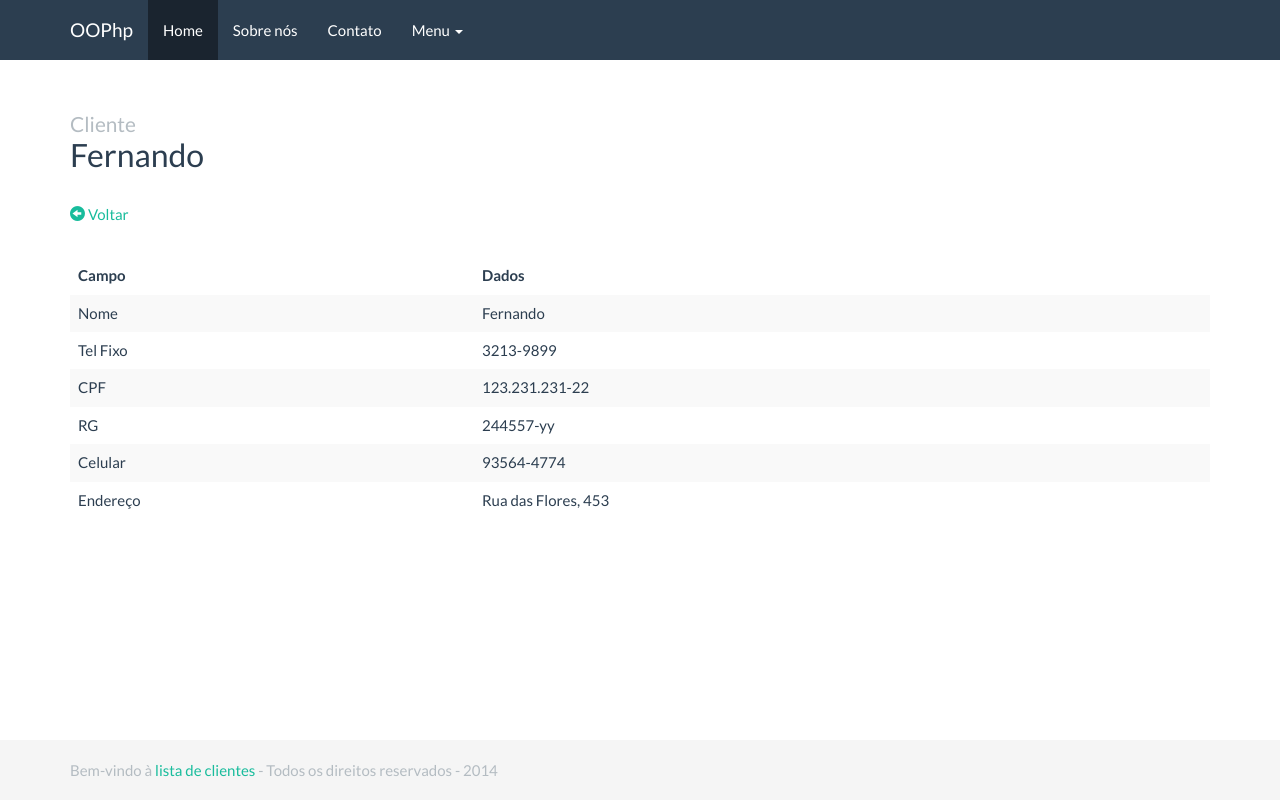
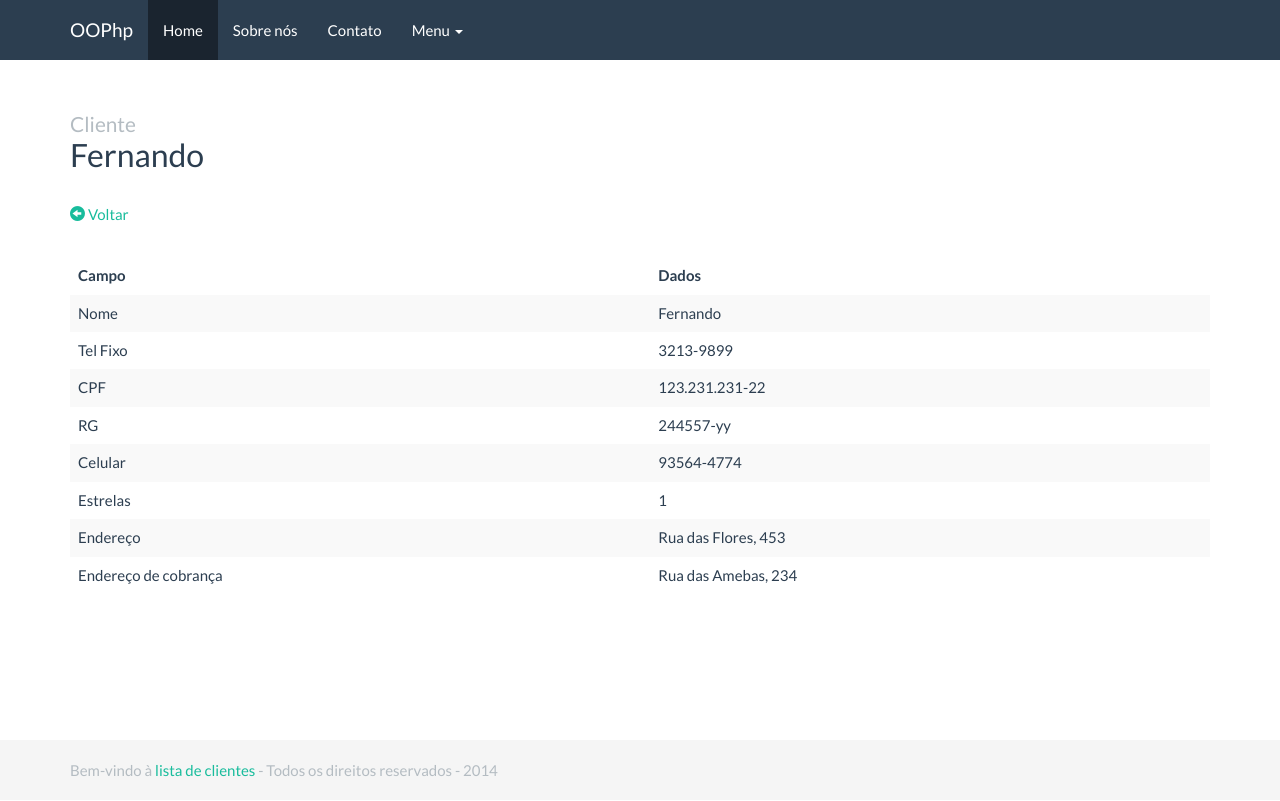
Before and after one commit to inshideru/Exemplo-de-uso-de-Classe-em-OOP-Php-Fase-4, a PHP site: page /visualizar_cliente?posicao=0 in a window 1280 px wide. Run offline with PHP 8.4, Linux system fonts and the light colour scheme.

Commit message:
Acrescentado visualização de Graud e importância e endereço para cobrança

```diff
--- a/includes/array_clientes.php
+++ b/includes/array_clientes.php
@@ -29,6 +29,16 @@ $clientes_lista = array(
     new \classes\PessoaJuridica('Casa de Rações da Gatona', '33.231.321/00002-31', '12335000', '2345-7456', '3156-4453', 'Beco do Crime, 32'),
 );
 
+/** Gerando números aleatórios para teste */
+foreach ($clientes_lista as $cliente) {
+    $cliente->setGrauDeImportancia(rand(1,5));
+}
+
+$clientes_lista[0]->setEnderecoAlternativo('Rua das Amebas, 234');
+$clientes_lista[2]->setEnderecoAlternativo('Avenida Saturnino de Brito, 12312');
+$clientes_lista[7]->setEnderecoAlternativo('Rua Sofia Vergara, 8008');
+$clientes_lista[18]->setEnderecoAlternativo('Alameda dos Flamboyants, 21');
+
 if (isset($_GET['sort'])) {
 
     if ($_GET['sort'] == 'asc') {
--- a/includes/clientes.php
+++ b/includes/clientes.php
@@ -22,6 +22,7 @@
                 <th>Tel Fixo</th>
                 <th>Endereço</th>
                 <th>Tipo</th>
+                <th>Estrelas</th>
             </tr>
             </thead>
             <tbody>
@@ -38,6 +39,7 @@
                 echo '<td>';
                 echo $cliente instanceof \classes\PessoaFisica ? 'Pessoa Física' : 'Pessoa Jurídica';
                 echo '</td>';
+                echo '<td>' . $cliente->getGrauDeImportancia() . '</td>';
                 echo '</tr>';
             }
             ?>
--- a/includes/visualizar_cliente.php
+++ b/includes/visualizar_cliente.php
@@ -52,7 +52,7 @@ if ($posicao >= $quant_clientes || $posicao < 0) {
                 echo '<td>Celular</td>';
                 echo '<td>' . $cliente->getCelular() . '</td>';
                 echo '</tr>';
-                echo '<tr>';
+
             } else if ($cliente instanceof \classes\PessoaJuridica) {
                 echo '<tr>';
                 echo '<td>CNPJ</td>';
@@ -66,10 +66,18 @@ if ($posicao >= $quant_clientes || $posicao < 0) {
                 echo '<td>Celular</td>';
                 echo '<td>' . $cliente->getFax() . '</td>';
                 echo '</tr>';
-                echo '<tr>';
             }
+            echo '<tr>';
+            echo '<td>Estrelas</td>';
+            echo '<td>' . $cliente->getGrauDeImportancia() . '</td>';
+            echo '</tr>';
+            echo '<tr>';
             echo '<td>Endereço</td>';
             echo '<td>' . $cliente->getEndereco() . '</td>';
+            echo '</tr>';
+            echo '<tr>';
+            echo '<td>Endereço de cobrança</td>';
+            echo '<td>' . $cliente->getEnderecoAlternativo() . '</td>';
             echo '</tr>';
             echo '<tr>';
             echo '</tr>';
```
